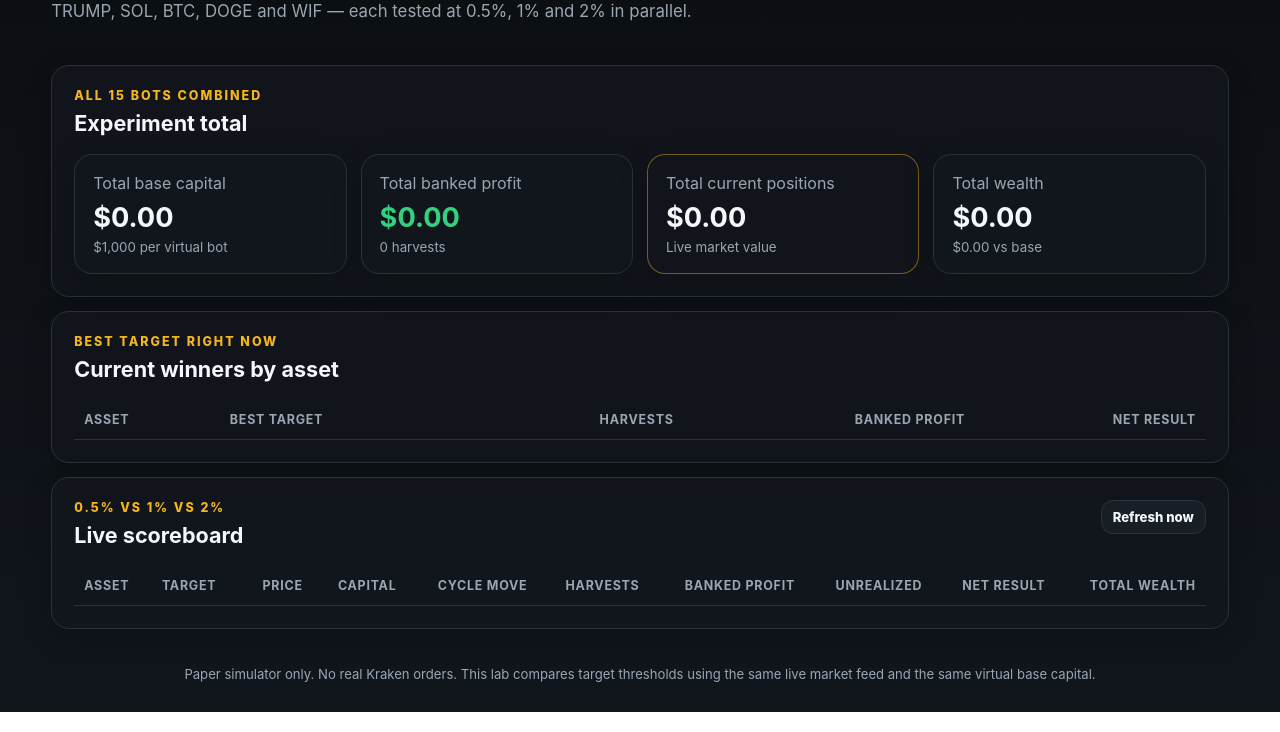
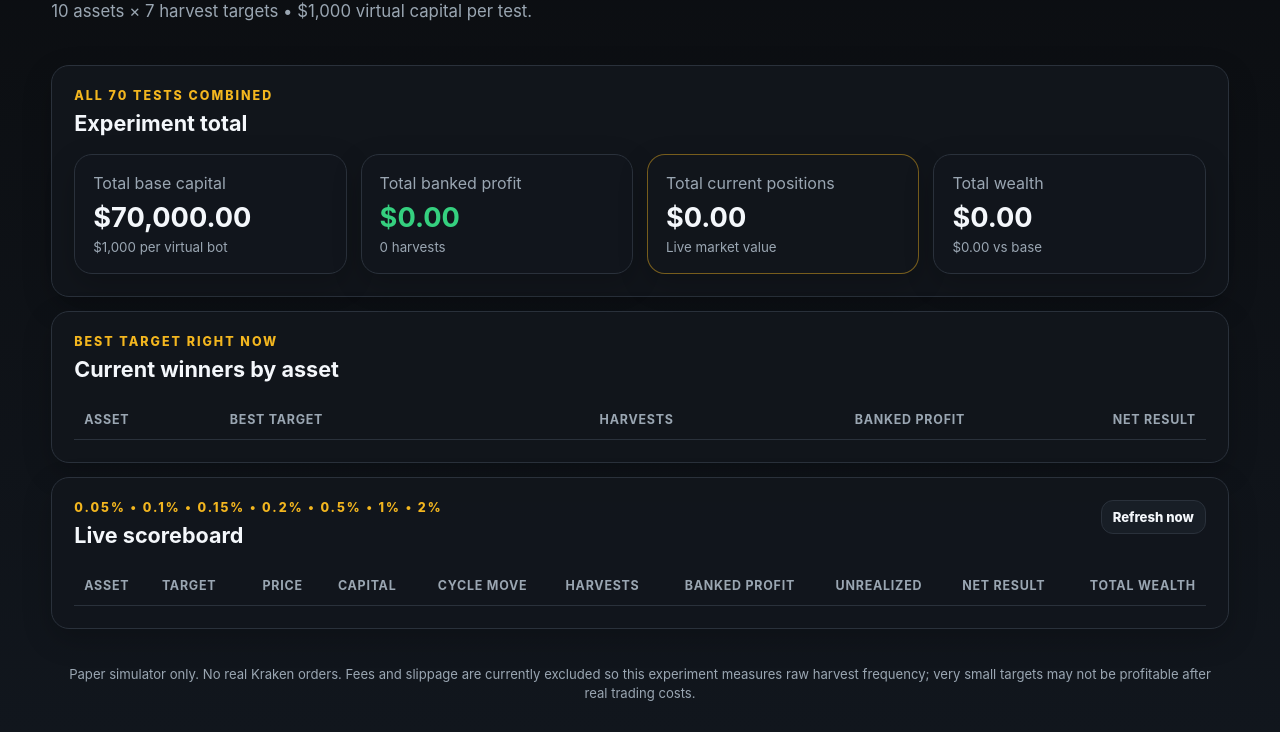
Before and after one commit to vincentmaster90/trump-crumb-harvester, a website: page index.html in a window 1280 px wide. Shown: the part 141-873 px from the top of the page. Drawn offline with Linux system fonts and the light colour scheme; no server answers.

Commit message:
Update harvest lab UI for 70 tests

```diff
--- a/index.html
+++ b/index.html
@@ -3,8 +3,8 @@
 <head>
   <meta charset="utf-8" />
   <meta name="viewport" content="width=device-width, initial-scale=1" />
-  <title>15 Bot Harvest Lab</title>
-  <meta name="description" content="Fifteen independent Kraken paper bots comparing 0.5%, 1% and 2% harvest targets." />
+  <title>70 Bot Harvest Lab</title>
+  <meta name="description" content="Seventy Kraken paper bots testing 10 assets across seven harvest targets." />
   <link rel="stylesheet" href="styles.css" />
 </head>
 <body>
@@ -12,24 +12,16 @@
     <header class="hero">
       <div>
         <p class="eyebrow">KRAKEN PAPER TEST • 24/7</p>
-        <h1>15 Bot Harvest Lab</h1>
-        <p class="sub">TRUMP, SOL, BTC, DOGE and WIF — each tested at 0.5%, 1% and 2% in parallel.</p>
+        <h1>70 Bot Harvest Lab</h1>
+        <p class="sub">10 assets × 7 harvest targets • $1,000 virtual capital per test.</p>
       </div>
-      <div class="status-wrap">
-        <span id="liveDot" class="dot"></span>
-        <span id="liveStatus">Connecting to Kraken…</span>
-      </div>
+      <div class="status-wrap"><span id="liveDot" class="dot"></span><span id="liveStatus">Connecting to Kraken…</span></div>
     </header>
 
     <section class="panel">
-      <div class="panel-head">
-        <div>
-          <p class="eyebrow">All 15 bots combined</p>
-          <h2>Experiment total</h2>
-        </div>
-      </div>
+      <div class="panel-head"><div><p class="eyebrow">All 70 tests combined</p><h2>Experiment total</h2></div></div>
       <div class="grid stats">
-        <article class="card"><span>Total base capital</span><strong id="totalCapital">$0.00</strong><small>$1,000 per virtual bot</small></article>
+        <article class="card"><span>Total base capital</span><strong id="totalCapital">$70,000.00</strong><small>$1,000 per virtual bot</small></article>
         <article class="card profit"><span>Total banked profit</span><strong id="totalBanked">$0.00</strong><small id="totalHarvests">0 harvests</small></article>
         <article class="card accent"><span>Total current positions</span><strong id="totalPositions">$0.00</strong><small>Live market value</small></article>
         <article class="card"><span>Total wealth</span><strong id="totalWealth">$0.00</strong><small id="totalPnL">$0.00 vs base</small></article>
@@ -37,41 +29,18 @@
     </section>
 
     <section class="panel log-panel">
-      <div class="panel-head">
-        <div>
-          <p class="eyebrow">Best target right now</p>
-          <h2>Current winners by asset</h2>
-        </div>
-      </div>
-      <div class="table-wrap">
-        <table>
-          <thead><tr><th>Asset</th><th>Best target</th><th>Harvests</th><th>Banked profit</th><th>Net result</th></tr></thead>
-          <tbody id="winnerBody"></tbody>
-        </table>
-      </div>
+      <div class="panel-head"><div><p class="eyebrow">Best target right now</p><h2>Current winners by asset</h2></div></div>
+      <div class="table-wrap"><table><thead><tr><th>Asset</th><th>Best target</th><th>Harvests</th><th>Banked profit</th><th>Net result</th></tr></thead><tbody id="winnerBody"></tbody></table></div>
     </section>
 
     <section class="panel log-panel">
-      <div class="panel-head">
-        <div>
-          <p class="eyebrow">0.5% vs 1% vs 2%</p>
-          <h2>Live scoreboard</h2>
-        </div>
-        <button id="refreshBtn" class="secondary small">Refresh now</button>
-      </div>
-      <div class="table-wrap">
-        <table>
-          <thead><tr><th>Asset</th><th>Target</th><th>Price</th><th>Capital</th><th>Cycle move</th><th>Harvests</th><th>Banked profit</th><th>Unrealized</th><th>Net result</th><th>Total wealth</th></tr></thead>
-          <tbody id="scoreBody"></tbody>
-        </table>
-      </div>
+      <div class="panel-head"><div><p class="eyebrow">0.05% • 0.1% • 0.15% • 0.2% • 0.5% • 1% • 2%</p><h2>Live scoreboard</h2></div><button id="refreshBtn" class="secondary small">Refresh now</button></div>
+      <div class="table-wrap"><table><thead><tr><th>Asset</th><th>Target</th><th>Price</th><th>Capital</th><th>Cycle move</th><th>Harvests</th><th>Banked profit</th><th>Unrealized</th><th>Net result</th><th>Total wealth</th></tr></thead><tbody id="scoreBody"></tbody></table></div>
     </section>
 
     <section id="botsGrid" class="grid two"></section>
 
-    <footer>
-      Paper simulator only. No real Kraken orders. This lab compares target thresholds using the same live market feed and the same virtual base capital.
-    </footer>
+    <footer>Paper simulator only. No real Kraken orders. Fees and slippage are currently excluded so this experiment measures raw harvest frequency; very small targets may not be profitable after real trading costs.</footer>
   </main>
   <script src="app.js"></script>
 </body>
```
